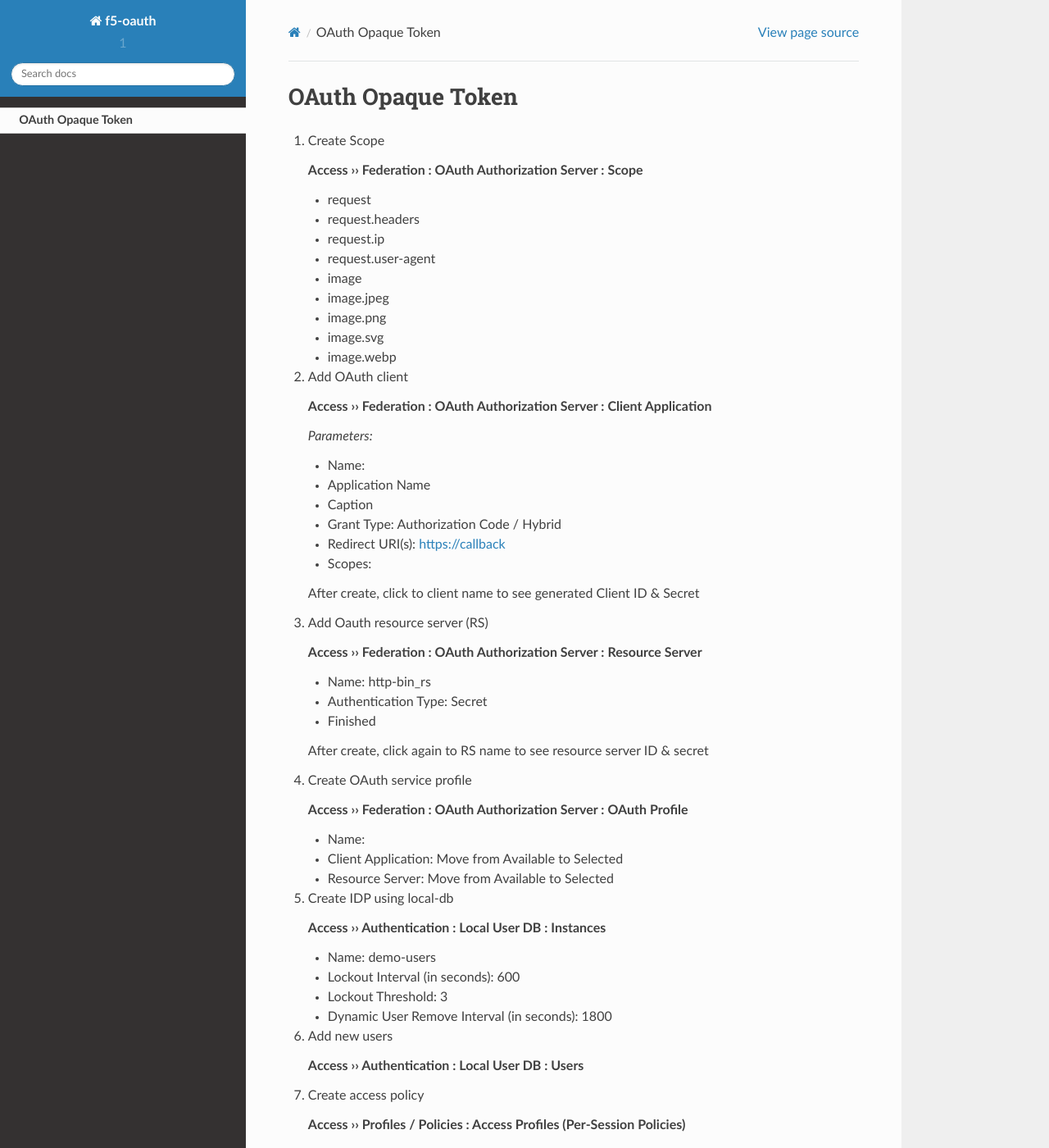
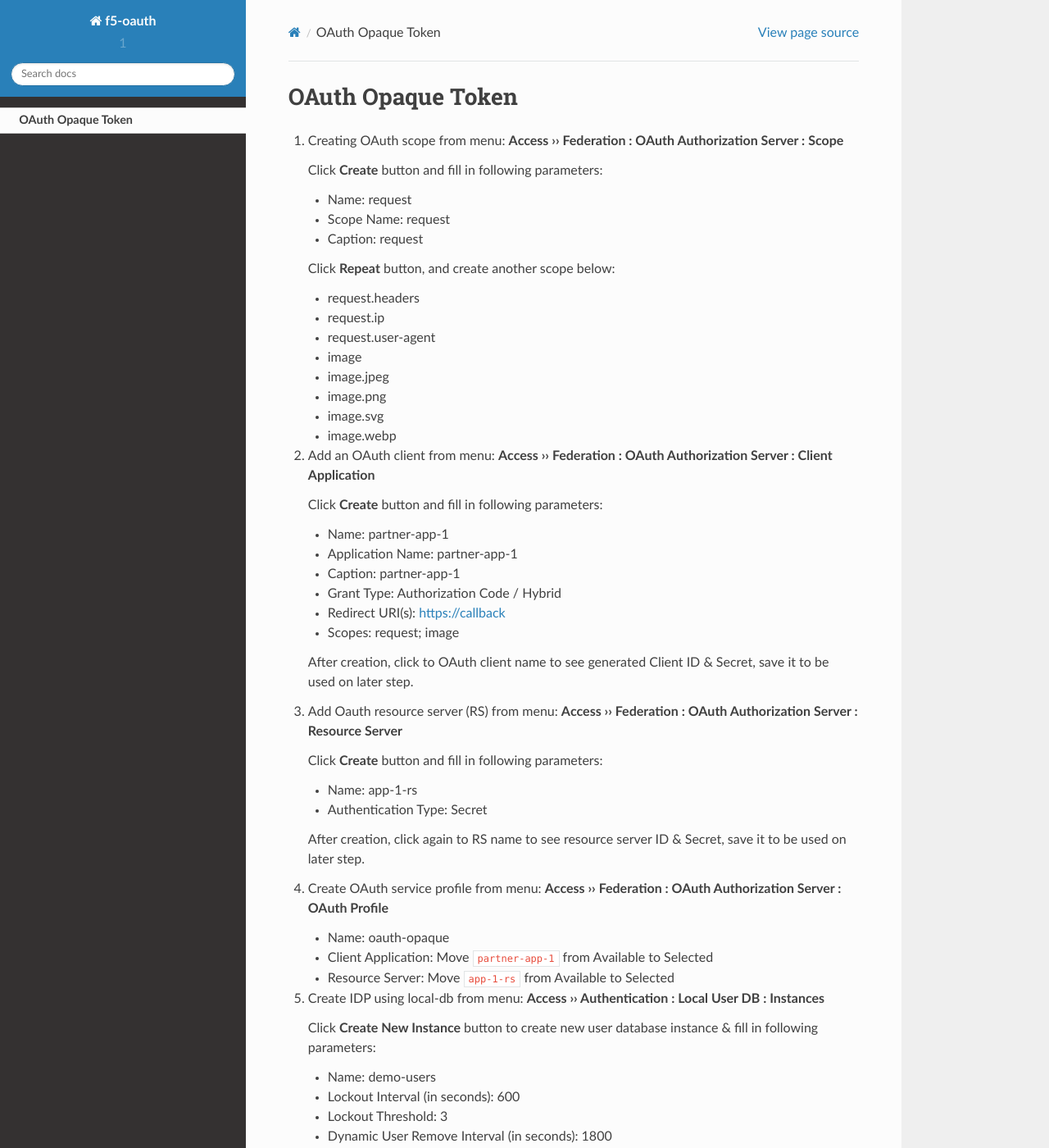
Before and after one commit to ardhynugroho/f5-oauth, a Sphinx documentation site: the page built from docs/source/opaque.rst, in a window 1280 px wide and 1400 px high. Shown: the whole window at 82% size. Built offline with Sphinx 7.4.7 and the Read the Docs theme 2.0.0, drawn with Linux system fonts in a browser that asks for light colours; pages that are not in the unit, such as notebooks, are missing from menus.

Commit message:
Update opaque.rst

```diff
--- a/docs/source/opaque.rst
+++ b/docs/source/opaque.rst
@@ -1,11 +1,16 @@
 OAuth Opaque Token
 ====
 
-1. Create Scope
+#. Creating OAuth scope from menu: **Access  ››  Federation : OAuth Authorization Server : Scope**
 
-   **Access  ››  Federation : OAuth Authorization Server : Scope**
+   Click **Create** button and fill in following parameters:
 
-   - request
+   - Name: request
+   - Scope Name: request
+   - Caption: request
+
+   Click **Repeat** button, and create another scope below:
+
    - request.headers
    - request.ip
    - request.user-agent
@@ -15,42 +20,37 @@ OAuth Opaque Token
    - image.svg
    - image.webp
 
-#. Add OAuth client
+#. Add an OAuth client from menu: **Access  ››  Federation : OAuth Authorization Server : Client Application**
 
-   **Access  ››  Federation : OAuth Authorization Server : Client Application**
+   Click **Create** button and fill in following parameters:
 
-   *Parameters:*
-
-   - Name:
-   - Application Name
-   - Caption
+   - Name: partner-app-1
+   - Application Name: partner-app-1
+   - Caption: partner-app-1
    - Grant Type: Authorization Code / Hybrid
    - Redirect URI(s): https://callback
-   - Scopes:
+   - Scopes: request; image
 
-   After create, click to client name to see generated Client ID & Secret
+   After creation, click to OAuth client name to see generated Client ID & Secret, save it to be used on later step.
 
-#. Add Oauth resource server (RS)
+#. Add Oauth resource server (RS) from menu: **Access  ››  Federation : OAuth Authorization Server : Resource Server**
 
-   **Access  ››  Federation : OAuth Authorization Server : Resource Server**
+   Click **Create** button and fill in following parameters:
 
-   - Name: http-bin_rs
+   - Name: app-1-rs
    - Authentication Type: Secret
-   - Finished
 
-   After create, click again to RS name to see resource server ID & secret
+   After creation, click again to RS name to see resource server ID & Secret, save it to be used on later step.
 
-#. Create OAuth service profile
+#. Create OAuth service profile from menu: **Access  ››  Federation : OAuth Authorization Server : OAuth Profile**
 
-   **Access  ››  Federation : OAuth Authorization Server : OAuth Profile**
+   - Name: oauth-opaque
+   - Client Application: Move ``partner-app-1`` from Available to Selected
+   - Resource Server: Move ``app-1-rs`` from Available to Selected
 
-   - Name:
-   - Client Application: Move from Available to Selected
-   - Resource Server: Move from Available to Selected
+#. Create IDP using local-db from menu: **Access  ››  Authentication : Local User DB : Instances**
 
-#. Create IDP using local-db
-
-   **Access  ››  Authentication : Local User DB : Instances**
+   Click **Create New Instance** button to create new user database instance & fill in following parameters:
 
    - Name: demo-users
    - Lockout Interval (in seconds): 600
```
